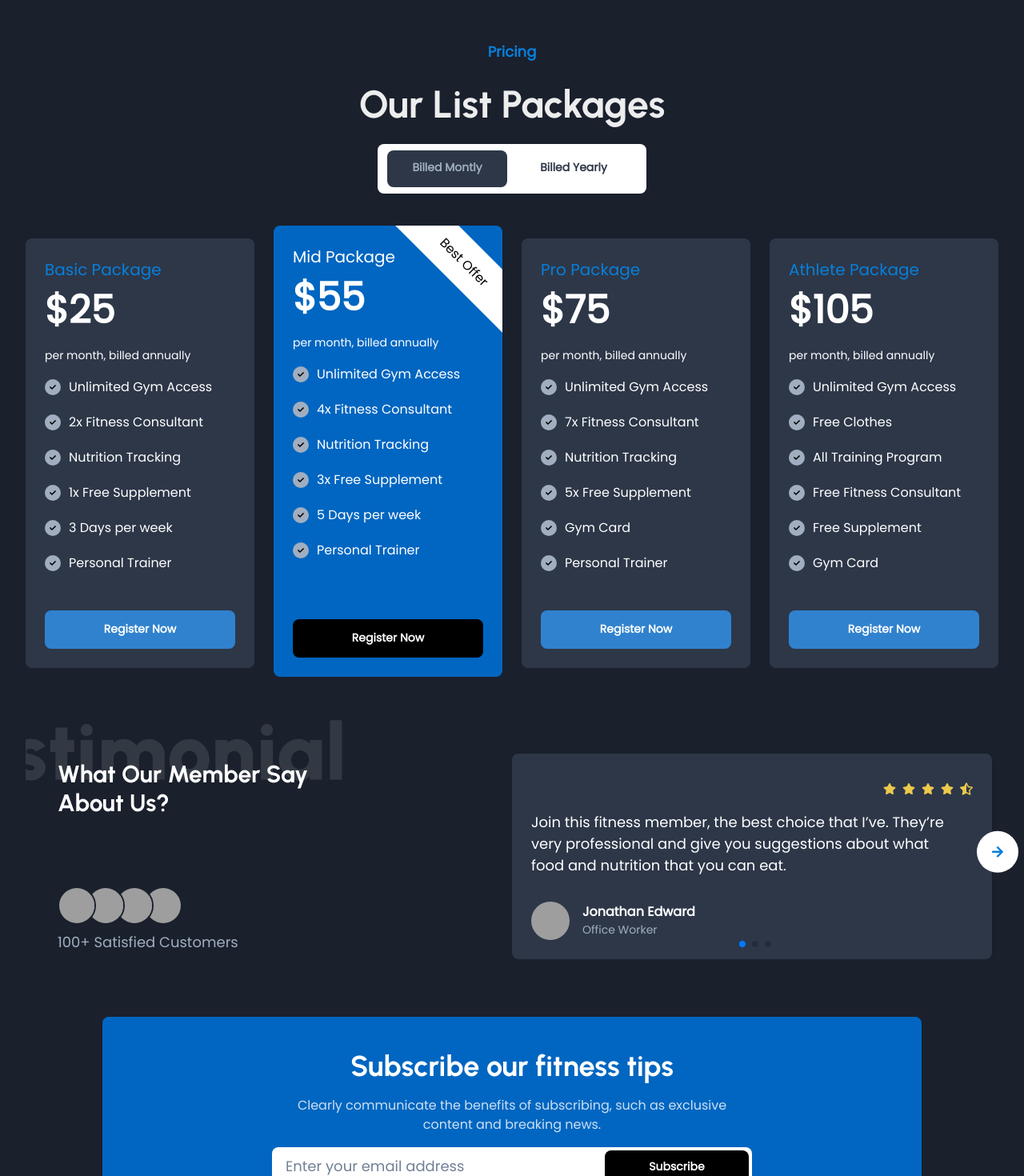
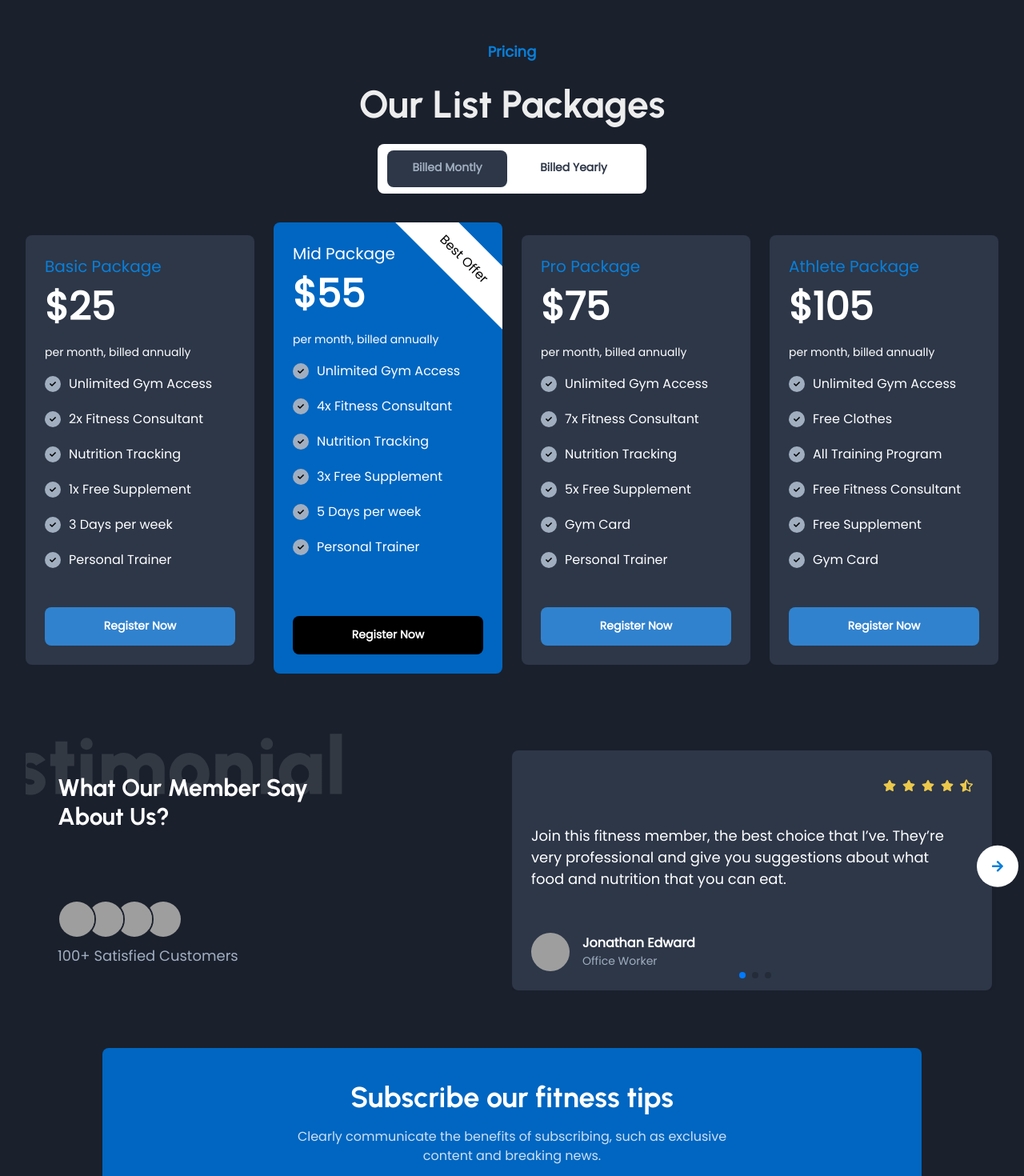
Before and after one commit to KayoRonald/gym-center, a React (Vite) app: page / in a window 1280 px wide. Shown: the part 2015-3485 px from the top of the page at 80% size. Built offline with nearby package versions, Linux system fonts and the light colour scheme; grey boxes are pictures that could not be loaded.

Commit message:
feat: Update

```diff
--- a/src/components/table-pricing/components/section-price.tsx
+++ b/src/components/table-pricing/components/section-price.tsx
@@ -1,8 +1,4 @@
-import {
-  Box,
-  Container,
-  SimpleGrid,
-} from "@chakra-ui/react";
+import { Box, Container, SimpleGrid } from "@chakra-ui/react";
 import { plans } from "../data";
 import { ActionButton } from "./action-button";
 import { BenefitList } from "./benefit-list";
@@ -12,7 +8,6 @@ import { ContainerContentProps } from "../type";
 
 const ContainerContent = ({
   children,
-  textColor,
   isHighlighted,
   ...rest
 }: ContainerContentProps) => (
@@ -41,7 +36,7 @@ export default function PricingSection({ isMonthly }: { isMonthly: boolean }) {
     <SimpleGrid
       as={Container}
       maxW={"7xl"}
-      columns={[1, null, 4]}
+      columns={[1, null, 2, 2, 4]}
       gap={"24px"}
       p={8}
       alignItems="flex-start"
--- a/src/components/table-pricing/components/toggle.tsx
+++ b/src/components/table-pricing/components/toggle.tsx
@@ -1,4 +1,4 @@
-import { Text, Stack, VStack } from "@chakra-ui/react";
+import { Text, Stack, VStack, Container } from "@chakra-ui/react";
 
 interface ToggleProps {
   isMonthly: boolean;
@@ -7,7 +7,7 @@ interface ToggleProps {
 
 export const Toggle = ({ isMonthly, handleChange }: ToggleProps) => {
   return (
-    <VStack spacing={2} textAlign="center" gap={"24px"} mt="20px" mb='24px'>
+    <VStack as={Container} spacing={2} textAlign="center" gap={"20px"} mt="20px" mb='20px'>
       <Stack
         bg="#FFFFFF"
         w="336px"
--- a/src/components/testimonial/index.tsx
+++ b/src/components/testimonial/index.tsx
@@ -22,8 +22,9 @@ import { SwiperNavButtons } from "./next-button-swiper";
 export default function TestimonialSection() {
   const slideStyles: CSSProperties = {
     boxSizing: "border-box",
-    maxWidth: "100%",
-    height: "100%",
+    height: "300px",
+    display: "flex",
+    transition: "background-color 0.3s",
   };
 
   return (
@@ -36,6 +37,7 @@ export default function TestimonialSection() {
       as={Container}
       maxW="7xl"
       color="white"
+       minHeight="300px"
     >
       {/* Seção esquerda */}
       <Stack
@@ -87,6 +89,8 @@ export default function TestimonialSection() {
             nextEl: ".swiper-button-next",
           }}
           pagination={{ clickable: true }}
+          spaceBetween={40} // Espaço entre os slides
+          slidesPerView={1} // Quantidade de slides visíveis
         >
           {testimonials.map((item, index) => (
             <SwiperSlide key={index} style={slideStyles}>
```
Also changed, not shown: public/banner.png (added), 1 other file (tests, documents, lock files or other folders).
